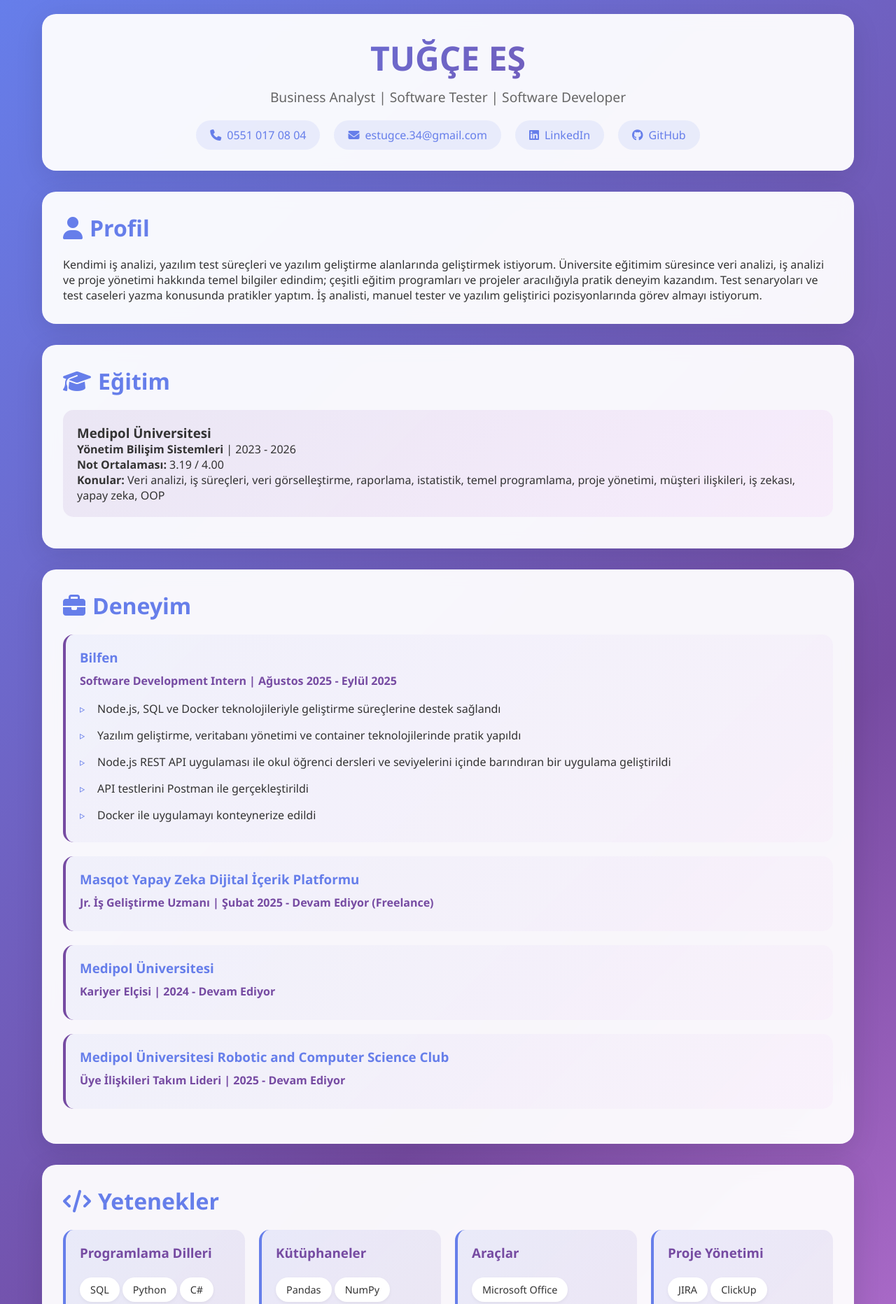
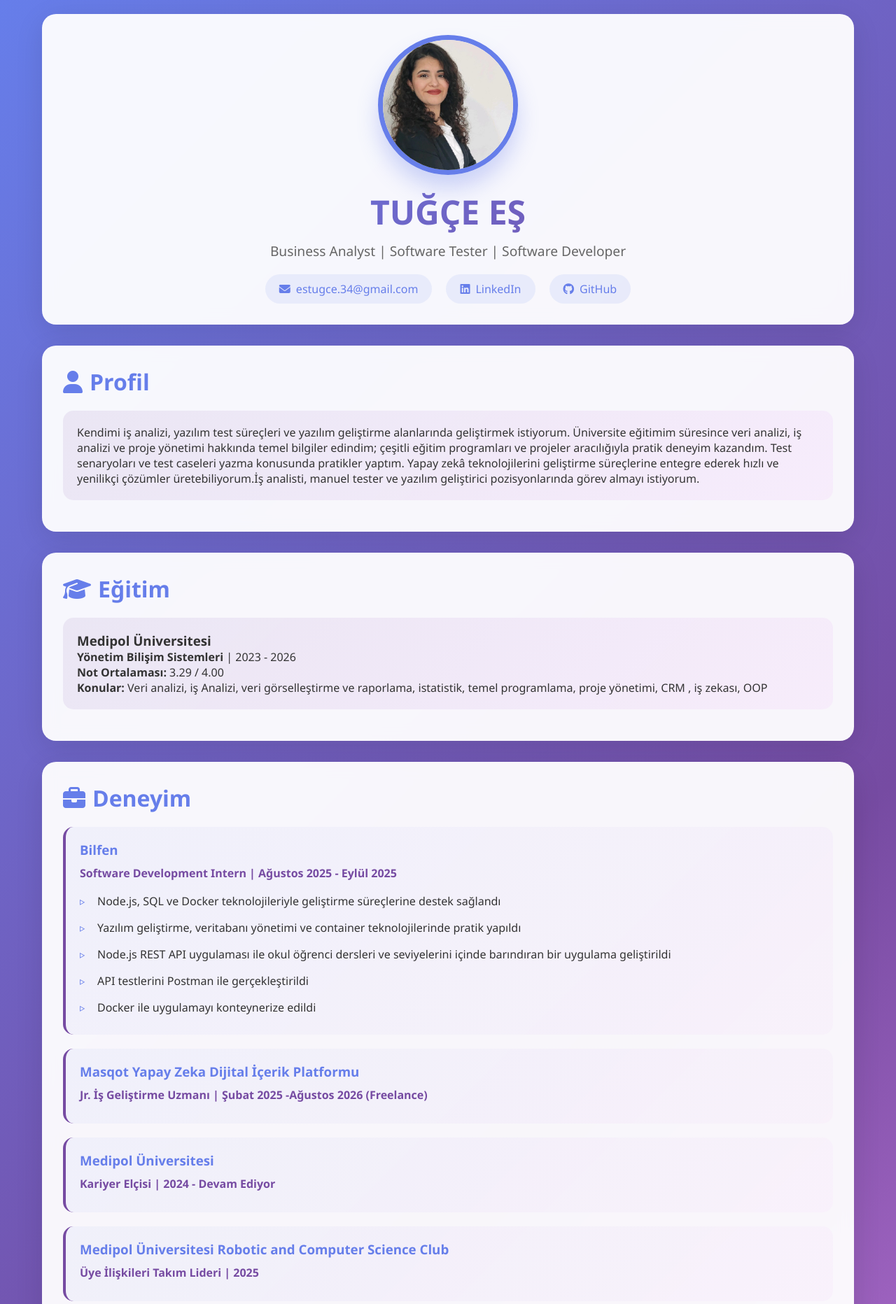
Before and after one commit to tugces34/tugcees34.github.io, a plain HTML site: page index.html in a window 1280 px wide. Shown: the top 1864 px of the page at 70% size. Drawn offline with Linux system fonts and the light colour scheme.

Commit message:
add image and modified index.html for profile

```diff
--- a/index.html
+++ b/index.html
@@ -35,6 +35,17 @@
             box-shadow: 0 10px 40px rgba(0, 0, 0, 0.1);
             text-align: center;
             animation: fadeInDown 0.8s ease;
+        }
+
+        .profile-photo {
+            width: 200px;
+            height: 200px;
+            border-radius: 50%;
+            margin: 0 auto 20px;
+            border: 7px solid #667eea;
+            box-shadow: 0 20px 30px rgba(102, 126, 234, 0.3);
+            object-fit: none;
+            display: block;
         }
 
         h1 {
@@ -254,10 +265,10 @@
 <body>
     <div class="container">
         <header>
+            <img src="/profile.png" alt="Tuğçe Eş" class="profile-photo">
             <h1>TUĞÇE EŞ</h1>
             <p class="subtitle">Business Analyst | Software Tester | Software Developer</p>
             <div class="contact-links">
-                <a href="tel:05510170804"><i class="fas fa-phone"></i> 0551 017 08 04</a>
                 <a href="mailto:estugce.34@gmail.com"><i class="fas fa-envelope"></i> estugce.34@gmail.com</a>
                 <a href="https://www.linkedin.com/in/tugce-es-59b860239/" target="_blank"><i class="fab fa-linkedin"></i> LinkedIn</a>
                 <a href="https://github.com/tugces34" target="_blank"><i class="fab fa-github"></i> GitHub</a>
@@ -266,7 +277,9 @@
 
         <section class="section">
             <h2><i class="fas fa-user"></i> Profil</h2>
-            <p>Kendimi iş analizi, yazılım test süreçleri ve yazılım geliştirme alanlarında geliştirmek istiyorum. Üniversite eğitimim süresince veri analizi, iş analizi ve proje yönetimi hakkında temel bilgiler edindim; çeşitli eğitim programları ve projeler aracılığıyla pratik deneyim kazandım. Test senaryoları ve test caseleri yazma konusunda pratikler yaptım. İş analisti, manuel tester ve yazılım geliştirici pozisyonlarında görev almayı istiyorum.</p>
+            <div class="education-item">
+                <p>Kendimi iş analizi, yazılım test süreçleri ve yazılım geliştirme alanlarında geliştirmek istiyorum. Üniversite eğitimim süresince veri analizi, iş analizi ve proje yönetimi hakkında temel bilgiler edindim; çeşitli eğitim programları ve projeler aracılığıyla pratik deneyim kazandım. Test senaryoları ve test caseleri yazma konusunda pratikler yaptım. Yapay zekâ teknolojilerini geliştirme süreçlerine entegre ederek hızlı ve yenilikçi çözümler üretebiliyorum.İş analisti, manuel tester ve yazılım geliştirici pozisyonlarında görev almayı istiyorum.</p>
+            </div>
         </section>
 
         <section class="section">
@@ -274,8 +287,8 @@
             <div class="education-item">
                 <h3>Medipol Üniversitesi</h3>
                 <p><strong>Yönetim Bilişim Sistemleri</strong> | 2023 - 2026</p>
-                <p><strong>Not Ortalaması:</strong> 3.19 / 4.00</p>
-                <p><strong>Konular:</strong> Veri analizi, iş süreçleri, veri görselleştirme, raporlama, istatistik, temel programlama, proje yönetimi, müşteri ilişkileri, iş zekası, yapay zeka, OOP</p>
+                <p><strong>Not Ortalaması:</strong> 3.29 / 4.00</p>
+                <p><strong>Konular:</strong> Veri analizi, iş Analizi, veri görselleştirme ve raporlama, istatistik, temel programlama, proje yönetimi, CRM , iş zekası, OOP</p>
             </div>
         </section>
 
@@ -296,7 +309,7 @@
 
             <div class="experience-item">
                 <h3>Masqot Yapay Zeka Dijital İçerik Platformu</h3>
-                <p class="date">Jr. İş Geliştirme Uzmanı | Şubat 2025 - Devam Ediyor (Freelance)</p>
+                <p class="date">Jr. İş Geliştirme Uzmanı | Şubat 2025 -Ağustos 2026 (Freelance)</p>
             </div>
 
             <div class="experience-item">
@@ -306,7 +319,7 @@
 
             <div class="experience-item">
                 <h3>Medipol Üniversitesi Robotic and Computer Science Club</h3>
-                <p class="date">Üye İlişkileri Takım Lideri | 2025 - Devam Ediyor</p>
+                <p class="date">Üye İlişkileri Takım Lideri | 2025</p>
             </div>
         </section>
 
@@ -317,7 +330,7 @@
                     <h3>Programlama Dilleri</h3>
                     <div class="skill-item">SQL</div>
                     <div class="skill-item">Python</div>
-                    <div class="skill-item">C#</div>
+                    <div class="skill-item">Javascript </div>
                     <div class="skill-item">HTML</div>
                     <div class="skill-item">CSS</div>
                     <div class="skill-item">Node.js</div>
@@ -345,6 +358,8 @@
                     <div class="skill-item">ClickUp</div>
                     <div class="skill-item">TestRail</div>
                     <div class="skill-item">Git & GitHub</div>
+                    <div class="skill-item">HubSpot</div>
+                    <div class="skill-item">CRM</div>
                     <div class="skill-item">Agile</div>
                     <div class="skill-item">SWOT Analizi</div>
                 </div>
@@ -373,12 +388,11 @@
         <section class="section">
             <h2><i class="fas fa-certificate"></i> Sertifikalar & Eğitimler</h2>
             <div class="certificate-tags">
+                <span class="certificate-tag">Javascript Fundamentals- CODDY(2025)</span>
                 <span class="certificate-tag">Test Otomasyon Patikası - Kodluyoruz (2025)</span>
                 <span class="certificate-tag">Node.js ile Web Programlama (2025)</span>
                 <span class="certificate-tag">Docker Eğitimi - BTK Akademi (2025)</span>
                 <span class="certificate-tag">SQL Eğitimi - BTK Akademi (2025)</span>
-                <span class="certificate-tag">Microsoft Azure Fundamentals - Miuul (Devam Ediyor)</span>
-                <span class="certificate-tag">Machine Learning - Miuul (Devam Ediyor)</span>
                 <span class="certificate-tag">Data Analytics Essential - Cisco (2025)</span>
                 <span class="certificate-tag">Power BI Masterclass - EnSight (2025)</span>
                 <span class="certificate-tag">E2E API Automation & Load Test - Techcareer (2025)</span>
```
Also changed, not shown: profile.png (added).
